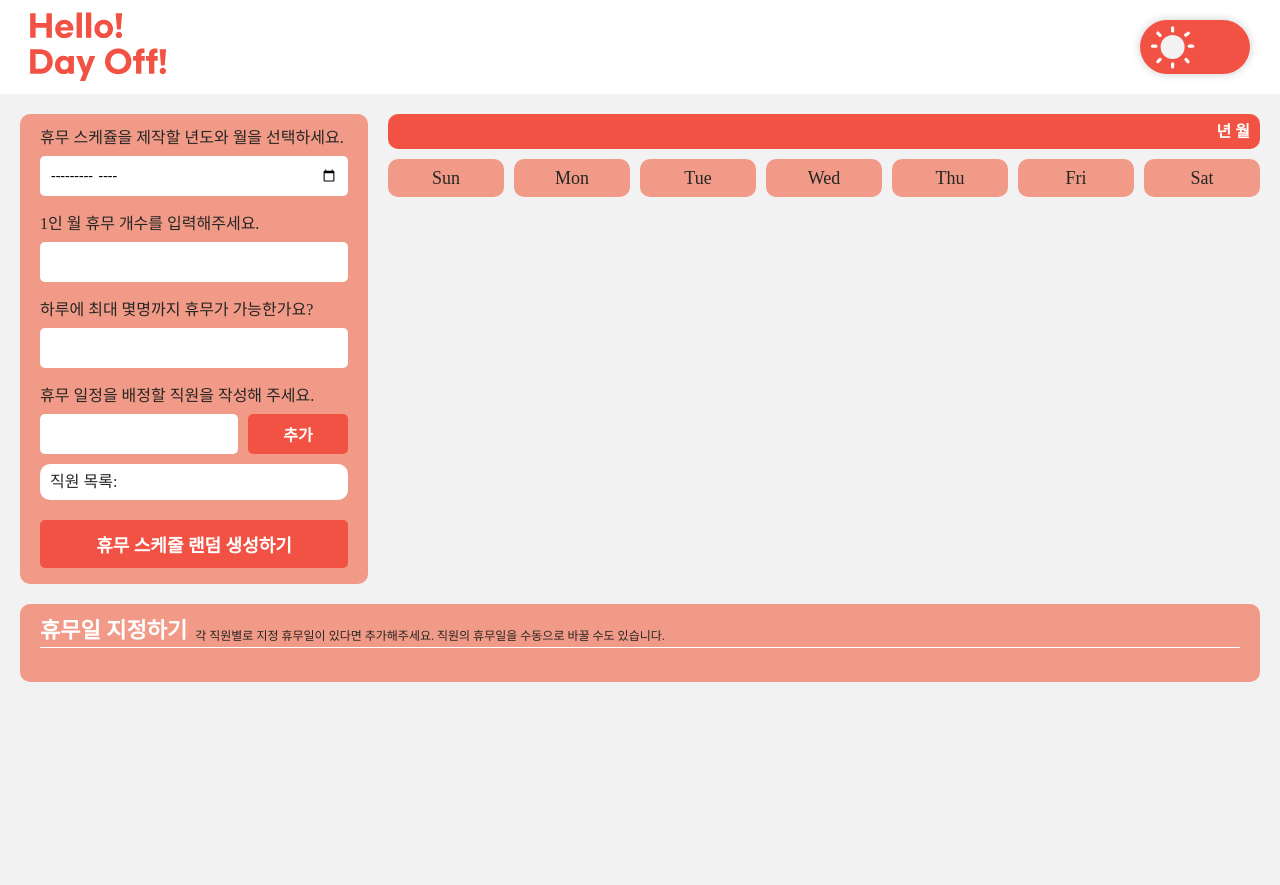
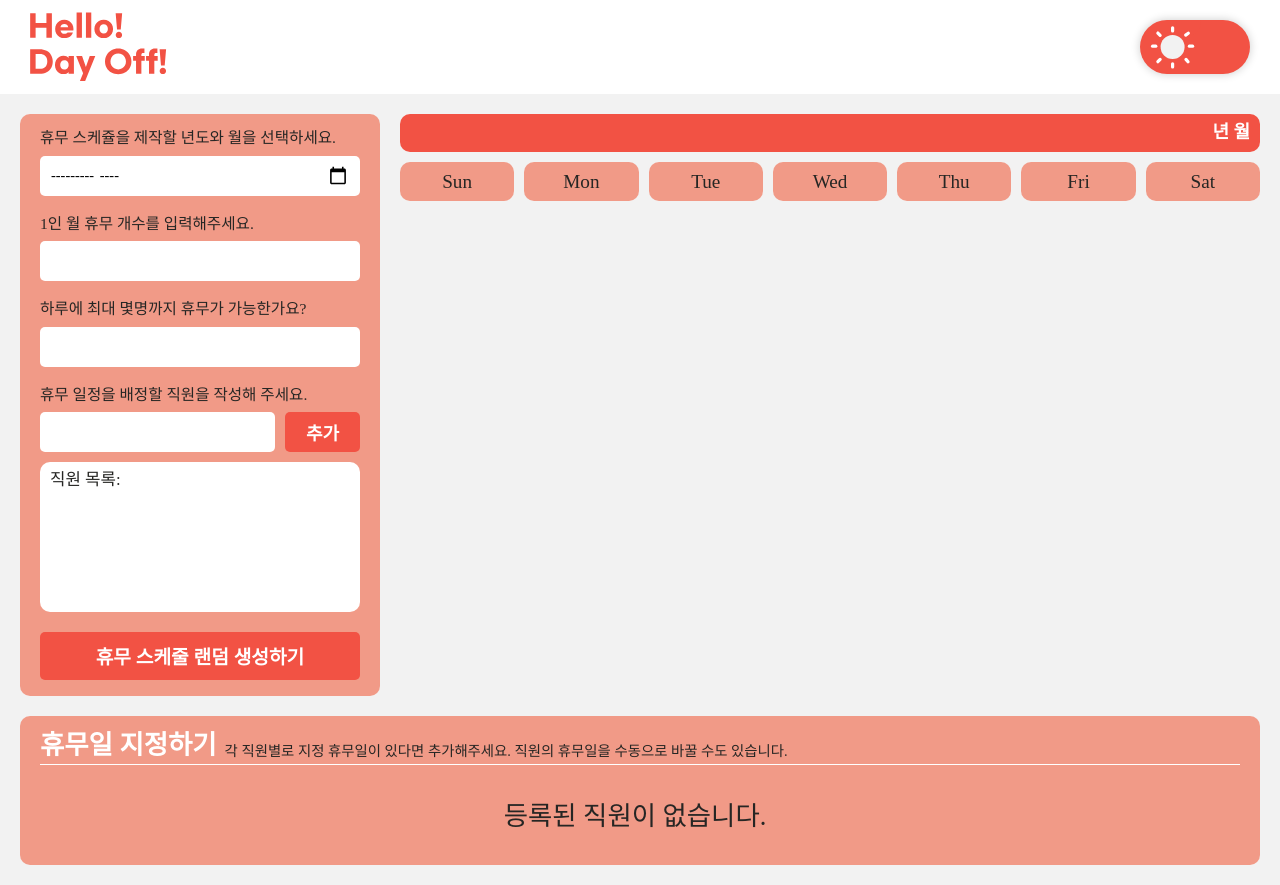
Before and after one commit to LeeeeHaeji/day-off-generator, a React (Create React App) app: page / in a window 1280 px wide. Before the commit the page ends 800 px from the top, so only its background shows below. Built offline with nearby package versions, Linux system fonts and the light colour scheme; a web font is replaced by a local one.

Commit message:
반응현 작업

```diff
--- a/package.json
+++ b/package.json
@@ -49,5 +49,6 @@
   "devDependencies": {
     "gh-pages": "^6.1.1"
   },
-  "homepage": "https://leeeehaeji.github.io/day-off-generator/"
+  "type": "module",
+  "homepage": "https://leeeehaeji.github.io/day-off-generator"
 }
--- a/src/App.tsx
+++ b/src/App.tsx
@@ -70,5 +70,10 @@ const Main = styled.section`
 
 const Wrap = styled.div`
   display: flex;
+  flex-direction: column;
   gap: 20px;
+
+  @media (min-width: 1023px) {
+    flex-direction: row;
+  }
 `;
--- a/src/Components/AddDayOff.tsx
+++ b/src/Components/AddDayOff.tsx
@@ -102,7 +102,7 @@ export default function AddDayOff({
       </div>
 
       <EmployeesData>
-        {employees.length > 0 &&
+        {employees.length > 0 ? (
           employees.map((employee, index) => (
             <EmployeesDataItem
               key={`${employee.name}-${index}`}
@@ -149,7 +149,10 @@ export default function AddDayOff({
                 </ul>
               </DayOffList>
             </EmployeesDataItem>
-          ))}
+          ))
+        ) : (
+          <p className="empty-list">등록된 직원이 없습니다.</p>
+        )}
       </EmployeesData>
     </AddDayOffWrap>
   );
@@ -176,25 +179,65 @@ const AddDayOffWrap = styled.div`
 
   .text-wrap {
     display: flex;
-    align-items: flex-end;
+    flex-direction: column;
+
     gap: 8px;
 
     border-bottom: 1px solid white;
     padding-bottom: 5px;
+
+    @media (min-width: 1024px) {
+      flex-direction: row;
+      align-items: flex-end;
+    }
+  }
+
+  .empty-list {
+    font-size: 2.2rem;
+    grid-column: 2 / 3;
+    width: content-fit;
+    margin: auto;
+
+    padding: 20px 0;
+
+    // color: ${(props) => props.theme.accentColor};
   }
 `;
 
 const EmployeesData = styled.div`
   display: flex;
-
-  flex-wrap: wrap;
+  flex-direction: column;
   gap: 20px;
   padding-top: 8px;
+  padding-right: 10px;
+  overflow-y: auto;
+  max-height: 438px;
+
+  @media (min-width: 628px) {
+    display: grid;
+    grid-template-columns: repeat(2, 1fr);
+  }
+
+  @media (min-width: 1024px) {
+    grid-template-columns: repeat(3, 1fr);
+  }
+
+  &::-webkit-scrollbar {
+    width: 12px;
+  }
+
+  &::-webkit-scrollbar-thumb {
+    background: ${(props) => props.theme.accentColor};
+    border-radius: 10px;
+  }
+
+  &::-webkit-scrollbar-track {
+    background: rgba(255, 255, 255, 0.5);
+    border-radius: 10px;
+  }
 `;
 
 const EmployeesDataItem = styled.ul`
-  width: 320px;
-
   * {
     font-size: 1.6rem;
   }
@@ -222,6 +265,7 @@ const EmployeesDataItem = styled.ul`
 
     font-size: 1.4rem;
     padding: 0 10px;
+    background: ${(props) => props.theme.inputBGColor};
   }
 
   .add-button {
@@ -231,7 +275,8 @@ const EmployeesDataItem = styled.ul`
 
 const DayOffList = styled.div`
   height: 130px;
-  background: white;
+  background: ${(props) => props.theme.inputBGColor};
+
   padding: 10px;
 
   display: flex;
--- a/src/Components/Calender.tsx
+++ b/src/Components/Calender.tsx
@@ -24,15 +24,14 @@ export default function Calender({ currentDate, employees }: CalenderProps) {
 }
 
 const CalenderWrap = styled.article`
-  min-width: 700px;
   display: flex;
   flex-direction: column;
   width: 100%;
-
+  flex: 1;
   gap: 10px;
 
   .year-month {
-    font-size: 1.6rem;
+    font-size: 1.5rem;
     font-weight: 700;
     color: white;
     text-align: end;
@@ -42,4 +41,8 @@ const CalenderWrap = styled.article`
 
     line-height: 1.2;
   }
+
+  @media (max-width: 355px) {
+    width: 315px;
+  }
 `;
--- a/src/Components/InputData.tsx
+++ b/src/Components/InputData.tsx
@@ -155,7 +155,7 @@ export default function InputData({
           onChange={handleDate}
         />
       </Data>
-
+      <DataWrap>
         <Data>
           <label htmlFor="day-off-num">1인 월 휴무 개수를 입력해주세요.</label>
           <input
@@ -177,7 +177,7 @@ export default function InputData({
             onChange={handleDayOffMax}
           />
         </Data>
-
+      </DataWrap>
       <Data>
         <label htmlFor="employee-name">
           휴무 일정을 배정할 직원을 작성해 주세요.
@@ -229,9 +229,10 @@ export default function InputData({
 }
 
 const FormData = styled.form`
-  max-width: 360px;
   background: ${(props) => props.theme.accentBgColor};
   display: flex;
+
+  flex: 0.4;
   flex-direction: column;
   gap: 20px;
   height: 100%;
@@ -240,7 +241,7 @@ const FormData = styled.form`
   border-radius: 10px;
 
   label {
-    font-size: 1.6rem;
+    font-size: 1.3rem;
   }
 
   .button {
@@ -249,8 +250,22 @@ const FormData = styled.form`
   }
 
   .submit.button {
-    font-size: 1.8rem;
+    font-size: 1.6rem;
     height: 48px;
+  }
+
+  @media (min-width: 1023px) {
+    max-width: 360px;
+  }
+`;
+
+const DataWrap = styled.div`
+  display: flex;
+  flex-direction: column;
+  gap: 20px;
+
+  @media (min-width: 628px) and (max-width: 1023px) {
+    flex-direction: row;
   }
 `;
 
@@ -258,14 +273,26 @@ const Data = styled.div`
   display: flex;
   flex-direction: column;
   gap: 10px;
+  width: 100%;
 
   input {
+    width: 100%;
     border: none;
     border-radius: 5px;
     height: 40px;
 
-    font-size: 1.4rem;
+    font-size: 1.2rem;
     padding: 0 10px;
+    background: ${(props) => props.theme.inputBGColor};
+
+    &::-webkit-calendar-picker-indicator {
+      // color: ${(props) => props.theme.accentColor};
+      // background: black;
+      cursor: pointer;
+      width: 20px;
+      height: 20px;
+      padding-left: 100px;
+    }
   }
 
   .add-employee {
@@ -275,13 +302,13 @@ const Data = styled.div`
 
   .button.add {
     width: 100px;
-    font-size: 1.6rem;
+    font-size: 1.5rem;
   }
 `;
 
 const EmployeeList = styled.div`
-  height: 100%;
-  background: white;
+  height: 150px;
+  background: ${(props) => props.theme.inputBGColor};
   padding: 10px;
 
   display: flex;
@@ -291,7 +318,7 @@ const EmployeeList = styled.div`
   gap: 8px;
 
   p {
-    font-size: 1.6rem;
+    font-size: 1.4rem;
   }
 
   ul {
@@ -324,8 +351,7 @@ const EmployeeListItem = styled.li<{ bg_color: string }>`
   padding: 4px 5px 4px 9px;
   border-radius: 50px;
   gap: 0px;
-  background-color: ${(props) =>
-    props.bg_color}; // Use the bg_color prop for background
+  background-color: ${(props) => props.bg_color};
 
   p {
     margin-top: 3px;
--- a/src/Components/RenderCells.tsx
+++ b/src/Components/RenderCells.tsx
@@ -82,7 +82,8 @@ const DayContainer = styled.div`
   .cell {
     width: 100%;
     min-height: 100px;
-    background: white;
+    background: ${(props) => props.theme.inputBGColor};
+
     border: 1px solid #730202;
     border-radius: 5px;
 
@@ -98,7 +99,7 @@ const DayContainer = styled.div`
   }
 
   .date {
-    font-size: 1.6rem;
+    font-size: 1.4rem;
     border-bottom: 1px solid #730202;
   }
 `;
@@ -109,7 +110,7 @@ const NameList = styled.ul`
   gap: 5px;
 
   p {
-    font-size: 1.6rem;
+    font-size: 1.3rem;
   }
 `;
 
@@ -132,4 +133,8 @@ const NameWrapListItem = styled.li<{ bg_color: string }>`
     padding: 0;
     background: transparent;
   }
+
+  @media (max-width: 542px) {
+    padding: 0px;
+  }
 `;
--- a/src/Components/RenderDays.tsx
+++ b/src/Components/RenderDays.tsx
@@ -14,14 +14,18 @@ export default function RenderDays() {
 const DaysRow = styled.div`
   display: flex;
   gap: 10px;
-
+  width: 100%;
   li {
     width: 100%;
     text-align: center;
     background: ${(props) => props.theme.accentBgColor};
-    font-size: 1.8rem;
+    font-size: 1.6rem;
 
     border-radius: 10px;
     padding: 10px;
+
+    @media (max-width: 512px) {
+      padding: 10px 0;
+    }
   }
 `;
--- a/src/Styles/GlobalStyle.tsx
+++ b/src/Styles/GlobalStyle.tsx
@@ -5,6 +5,14 @@ export const GlobalStyle = createGlobalStyle`
 *{
   font-family: "GmarketSans";
   font-size: 62.5%;
+
+  @media (min-width: 628px) {
+    font-size: 70%;
+  }
+
+	@media (min-width: 1024px) {
+    font-size: 75%;
+  }
 }
 
 html, body, div, span, applet, object, iframe,
@@ -45,6 +53,10 @@ body {
   line-height: 1;
   background-color: ${(props) => props.theme.bgColor};
   color: ${(props) => props.theme.textColor};
+
+  &::-webkit-scrollbar {
+    display: none;
+  }
 }
 
 button {
--- a/src/Styles/Styled.d.ts
+++ b/src/Styles/Styled.d.ts
@@ -7,5 +7,6 @@ declare module "styled-components" {
     accentColor: string;
     accentBgColor: string;
     scrollColor: string;
+    inputBGColor: string;
   }
 }
--- a/src/Styles/theme.ts
+++ b/src/Styles/theme.ts
@@ -2,10 +2,11 @@ import { DefaultTheme } from "styled-components";
 
 export const darkTheme: DefaultTheme = {
   bgColor: "#353b48",
-  textColor: "black",
+  textColor: "white",
   accentColor: "#487eb0",
   accentBgColor: "rgba( 48, 84, 118, 0.8 )",
   scrollColor: "rgba( 72, 126, 176, 0.2)",
+  inputBGColor: "#B8BEBF",
 };
 
 export const lightTheme: DefaultTheme = {
@@ -14,4 +15,5 @@ export const lightTheme: DefaultTheme = {
   accentColor: "#F25244",
   accentBgColor: "rgba( 242, 98, 65, 0.6 )",
   scrollColor: "rgba(242, 98, 65, 0.2)",
+  inputBGColor: "white",
 };
--- a/tsconfig.json
+++ b/tsconfig.json
@@ -15,7 +15,6 @@
     "isolatedModules": true,
     "noEmit": true,
     "jsx": "react-jsx",
-    "baseUrl": ".",
     "paths": {
       "@/*": ["./*"]
     }
```
Lines whose indentation alone changed are shown as unchanged.
